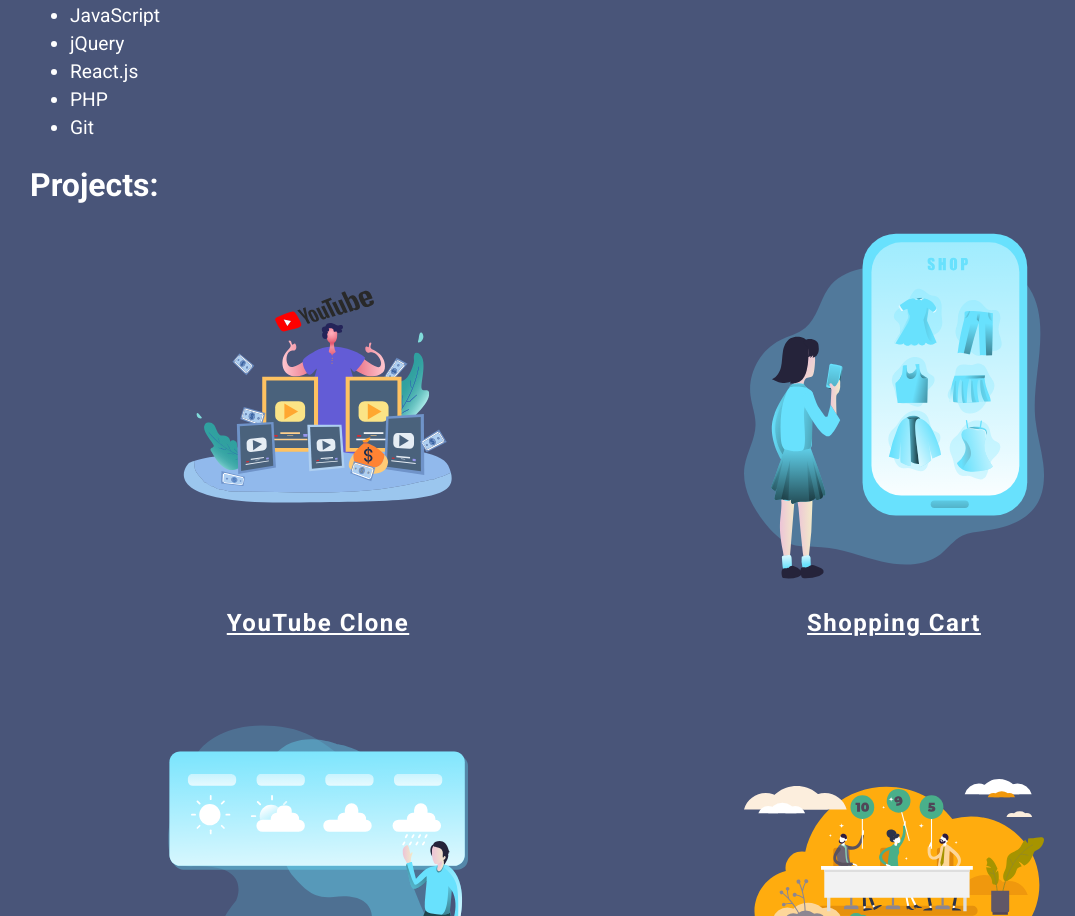
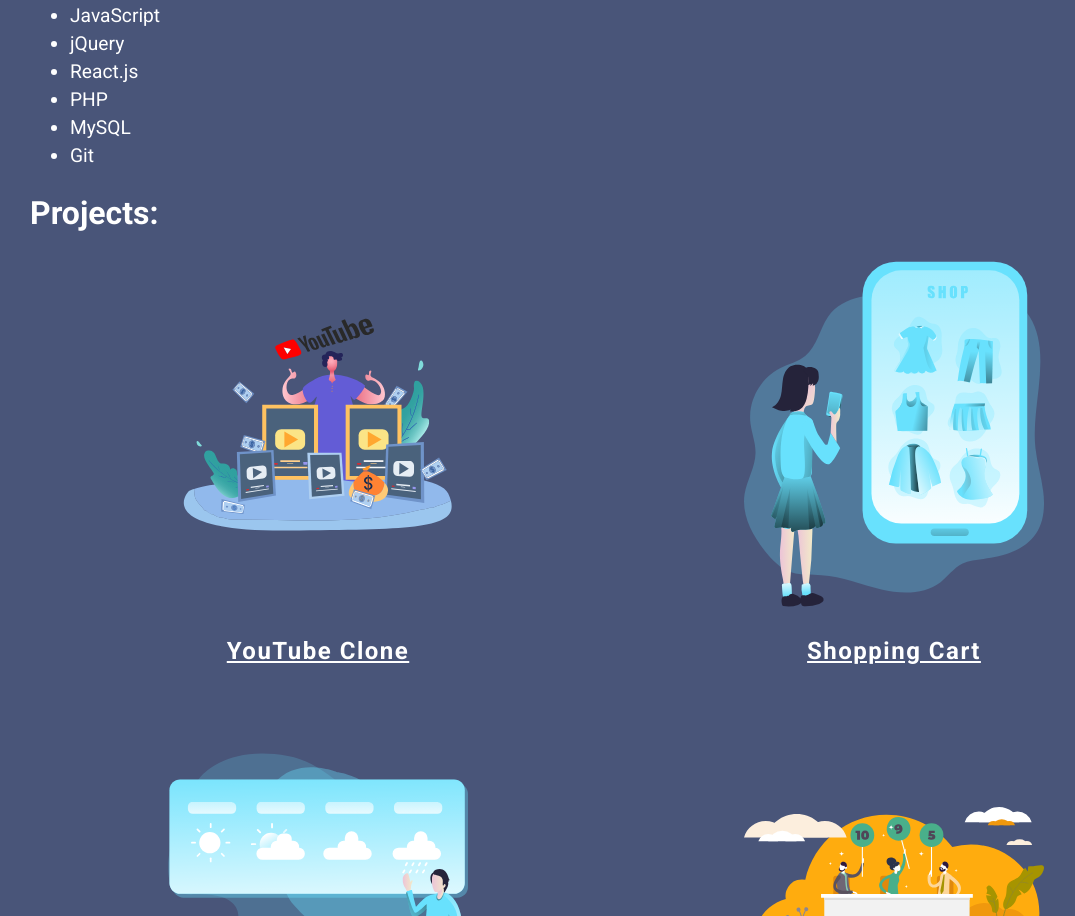
Before and after one commit to naxucrishvili1993/portfolio, a React (Create React App) app: page / in a window 1280 px wide. Shown: the part 1365-2281 px from the top of the page, without its empty margins (34-1109 px from the left). Built offline with nearby package versions, Linux system fonts and the light colour scheme.

Commit message:
Add MySQL in Skills list

```diff
--- a/src/components/Work.jsx
+++ b/src/components/Work.jsx
@@ -53,6 +53,7 @@
 					<li>jQuery</li>
 					<li>React.js</li>
 					<li>PHP</li>
+					<li>MySQL</li>
 					<li>Git</li>
 				</ul>
 			</div>
```
